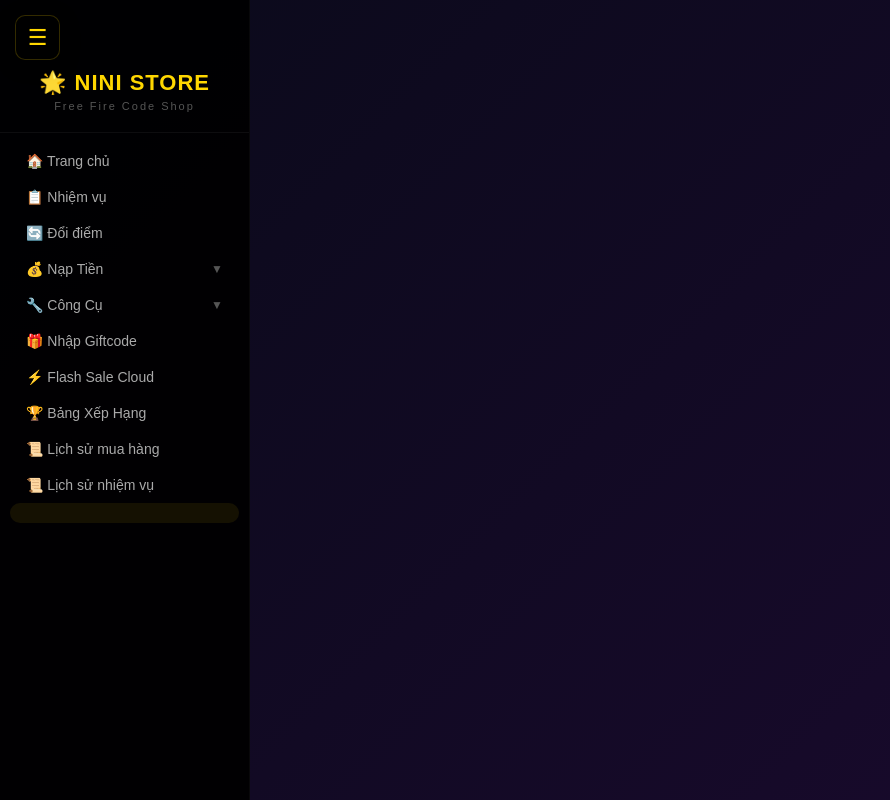
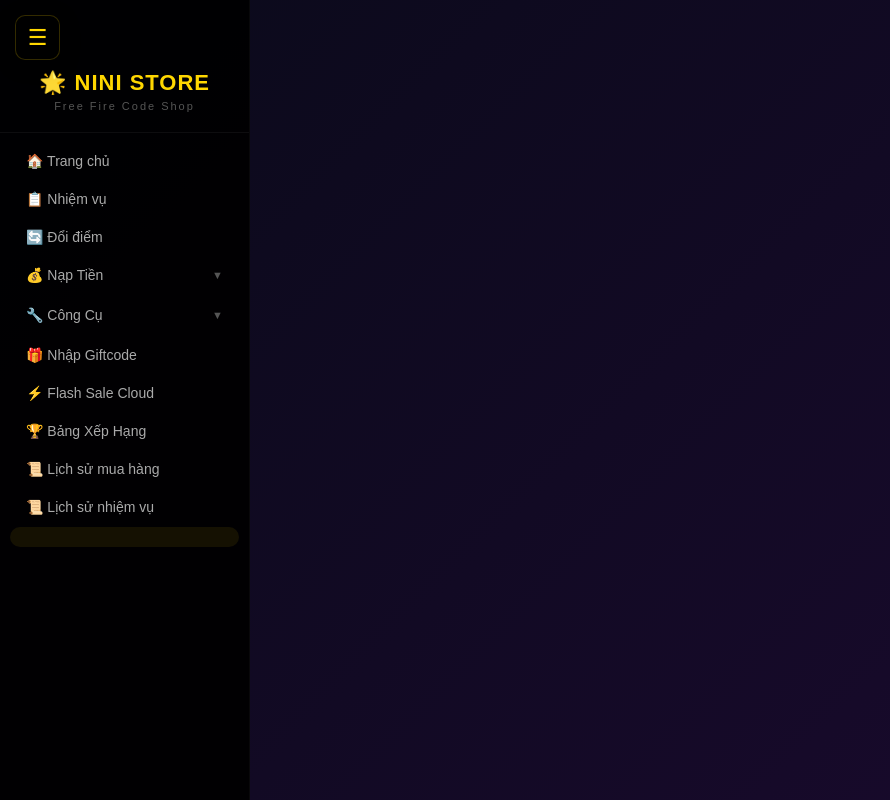
Before and after one commit to TrungNi16/NiNi, a PHP site: page /cloudfree.html in a window 1280 px wide. Shown: the whole page, without its empty margins (0-890 px from the left). Run offline with PHP 8.4, Linux system fonts and the light colour scheme.

Commit message:
Update layout.css

```diff
--- a/layout.css
+++ b/layout.css
@@ -56,18 +56,38 @@ body {
 .sidebar::-webkit-scrollbar-thumb { background: rgba(255, 215, 0, 0.2); border-radius: 10px; }
 .sidebar::-webkit-scrollbar-track { background: transparent; }
 
+/* ===== BRAND ===== */
 .sidebar-brand {
     padding: 50px 20px 20px;
     border-bottom: 1px solid rgba(255, 255, 255, 0.05);
     margin-bottom: 10px;
     text-align: center;
 }
-.sidebar-brand h2 { color: #ffd700; font-size: 22px; letter-spacing: 1px; }
-.sidebar-brand .sub { color: #555; font-size: 11px; letter-spacing: 2px; margin-top: 4px; }
+.sidebar-brand h2 {
+    color: #ffd700;
+    font-size: 22px;
+    letter-spacing: 1px;
+    font-weight: 700;
+}
+.sidebar-brand .sub {
+    color: #555;
+    font-size: 11px;
+    letter-spacing: 2px;
+    margin-top: 4px;
+}
 
-.sidebar-menu { list-style: none; padding: 0 10px; flex: 1; }
-.sidebar-menu li { border-radius: 10px; transition: all 0.3s ease; }
-.sidebar-menu li a {
+/* ===== MENU ===== */
+.sidebar-menu {
+    list-style: none;
+    padding: 0 10px;
+    flex: 1;
+}
+.sidebar-menu li {
+    border-radius: 10px;
+    transition: all 0.3s ease;
+    margin-bottom: 2px;
+}
+.sidebar-menu li > a {
     color: #aaa;
     text-decoration: none;
     font-size: 14px;
@@ -78,34 +98,116 @@ body {
     border-radius: 10px;
     transition: 0.3s;
     cursor: pointer;
+    white-space: nowrap;
+    overflow: hidden;
+    text-overflow: ellipsis;
 }
-.sidebar-menu li a:hover { background: rgba(255, 215, 0, 0.05); color: #fff; }
-.sidebar-menu li.active > a { color: #ffd700; background: rgba(255, 215, 0, 0.08); }
+.sidebar-menu li > a:hover {
+    background: rgba(255, 215, 0, 0.05);
+    color: #fff;
+}
+.sidebar-menu li.active > a {
+    color: #ffd700;
+    background: rgba(255, 215, 0, 0.08);
+}
 
+/* ===== SUB-MENU ===== */
 .sidebar-menu li .sub-menu {
     list-style: none;
-    padding-left: 20px;
+    padding-left: 0;
     max-height: 0;
     overflow: hidden;
     transition: max-height 0.4s ease;
+    background: rgba(255, 255, 255, 0.02);
+    border-radius: 10px;
+    margin-top: 2px;
 }
-.sidebar-menu li .sub-menu.open { max-height: 500px; }
+.sidebar-menu li .sub-menu.open {
+    max-height: 500px;
+}
+.sidebar-menu li .sub-menu li {
+    border-radius: 8px;
+    margin: 2px 0;
+}
 .sidebar-menu li .sub-menu li a {
-    padding: 8px 16px 8px 30px;
+    padding: 9px 16px 9px 45px;
     font-size: 13px;
     color: #777;
-    border-left: 1px solid rgba(255, 255, 255, 0.05);
-    margin-left: 10px;
+    display: block;
+    text-decoration: none;
+    border-radius: 8px;
+    transition: 0.2s;
+    position: relative;
+    white-space: nowrap;
+    overflow: hidden;
+    text-overflow: ellipsis;
 }
-.sidebar-menu li .sub-menu li a:hover { color: #fff; background: rgba(255, 255, 255, 0.03); }
-.menu-arrow { margin-left: auto; transition: transform 0.3s ease; font-size: 12px; color: #555; }
-.menu-arrow.open { transform: rotate(180deg); }
+.sidebar-menu li .sub-menu li a::before {
+    content: '•';
+    position: absolute;
+    left: 28px;
+    color: #555;
+    font-size: 14px;
+}
+.sidebar-menu li .sub-menu li a:hover {
+    color: #fff;
+    background: rgba(255, 215, 0, 0.05);
+}
+.sidebar-menu li .sub-menu li a:hover::before {
+    color: #ffd700;
+}
+.sidebar-menu li .sub-menu li.active a {
+    color: #ffd700;
+    background: rgba(255, 215, 0, 0.08);
+}
 
-.sidebar-footer { padding: 15px 20px; border-top: 1px solid rgba(255, 255, 255, 0.05); margin-top: 10px; }
-.user-info { display: flex; align-items: center; gap: 12px; margin-bottom: 12px; }
-.user-avatar { font-size: 28px; }
-.user-info strong { color: #fff; font-size: 14px; display: block; }
-.user-info span { color: #888; font-size: 12px; }
+/* ===== ARROW ===== */
+.menu-arrow {
+    margin-left: auto;
+    transition: transform 0.3s ease;
+    font-size: 11px;
+    color: #555;
+    display: inline-block;
+    flex-shrink: 0;
+}
+.menu-arrow.open {
+    transform: rotate(180deg);
+    color: #ffd700;
+}
+.sidebar-menu li.has-sub > a:hover .menu-arrow {
+    color: #ffd700;
+}
+
+/* ===== USER INFO ===== */
+.sidebar-footer {
+    padding: 15px 20px;
+    border-top: 1px solid rgba(255, 255, 255, 0.05);
+    margin-top: 10px;
+}
+.user-info {
+    display: flex;
+    align-items: center;
+    gap: 12px;
+    margin-bottom: 12px;
+}
+.user-avatar {
+    font-size: 28px;
+    flex-shrink: 0;
+}
+.user-info strong {
+    color: #fff;
+    font-size: 14px;
+    display: block;
+    white-space: nowrap;
+    overflow: hidden;
+    text-overflow: ellipsis;
+}
+.user-info span {
+    color: #888;
+    font-size: 12px;
+    display: block;
+    margin-top: 2px;
+}
 .logout-btn {
     display: block;
     text-align: center;
@@ -118,7 +220,10 @@ body {
     transition: 0.3s;
     cursor: pointer;
 }
-.logout-btn:hover { background: rgba(255, 0, 0, 0.1); color: #ff6666; }
+.logout-btn:hover {
+    background: rgba(255, 0, 0, 0.1);
+    color: #ff6666;
+}
 
 /* ===== OVERLAY ===== */
 .overlay {
@@ -132,7 +237,10 @@ body {
     visibility: hidden;
     transition: all 0.3s ease;
 }
-.overlay.show { opacity: 1; visibility: visible; }
+.overlay.show {
+    opacity: 1;
+    visibility: visible;
+}
 
 /* ===== MAIN CONTENT ===== */
 .content {
@@ -142,7 +250,9 @@ body {
     min-height: 100vh;
     transition: margin-left 0.35s cubic-bezier(0.4, 0, 0.2, 1);
 }
-.content.full { margin-left: 0; }
+.content.full {
+    margin-left: 0;
+}
 
 /* ===== POPUP ===== */
 .popup-overlay {
@@ -171,9 +281,21 @@ body {
     from { transform: scale(0.8); opacity: 0; }
     to { transform: scale(1); opacity: 1; }
 }
-.popup-box .icon { font-size: 60px; margin-bottom: 15px; }
-.popup-box h3 { color: #ffd700; font-size: 22px; margin-bottom: 10px; }
-.popup-box p { color: #aaa; font-size: 15px; margin-bottom: 20px; line-height: 1.6; }
+.popup-box .icon {
+    font-size: 60px;
+    margin-bottom: 15px;
+}
+.popup-box h3 {
+    color: #ffd700;
+    font-size: 22px;
+    margin-bottom: 10px;
+}
+.popup-box p {
+    color: #aaa;
+    font-size: 15px;
+    margin-bottom: 20px;
+    line-height: 1.6;
+}
 .popup-box .close-btn {
     padding: 12px 40px;
     background: linear-gradient(135deg, #ffd700, #f0a500);
@@ -185,16 +307,31 @@ body {
     cursor: pointer;
     transition: 0.3s;
 }
-.popup-box .close-btn:hover { transform: scale(1.05); }
+.popup-box .close-btn:hover {
+    transform: scale(1.05);
+}
 
 /* ===== RESPONSIVE ===== */
 @media (max-width: 768px) {
-    .content { padding: 20px; padding-top: 70px; }
-    .sidebar { transform: translateX(-100%); }
-    .sidebar.mobile-open { transform: translateX(0); }
-    .content { margin-left: 0; }
+    .content {
+        padding: 20px;
+        padding-top: 70px;
+    }
+    .sidebar {
+        transform: translateX(-100%);
+    }
+    .sidebar.mobile-open {
+        transform: translateX(0);
+    }
+    .content {
+        margin-left: 0;
+    }
 }
 @media (min-width: 769px) {
-    .sidebar.hidden { transform: translateX(-100%); }
-    .content.full { margin-left: 0; }
+    .sidebar.hidden {
+        transform: translateX(-100%);
+    }
+    .content.full {
+        margin-left: 0;
+    }
 }
```
